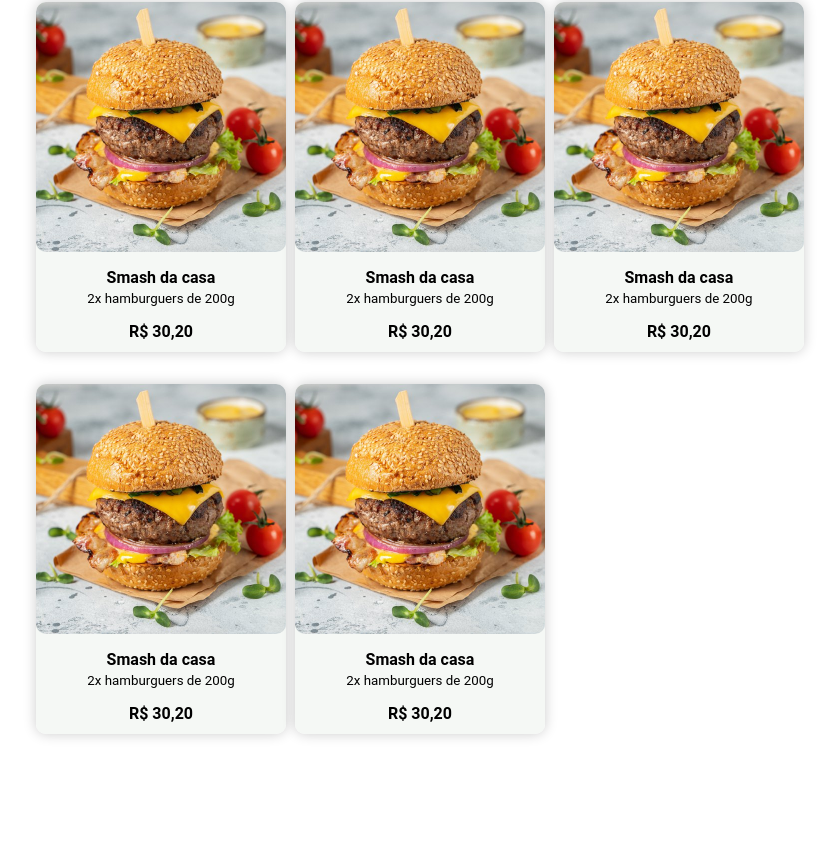
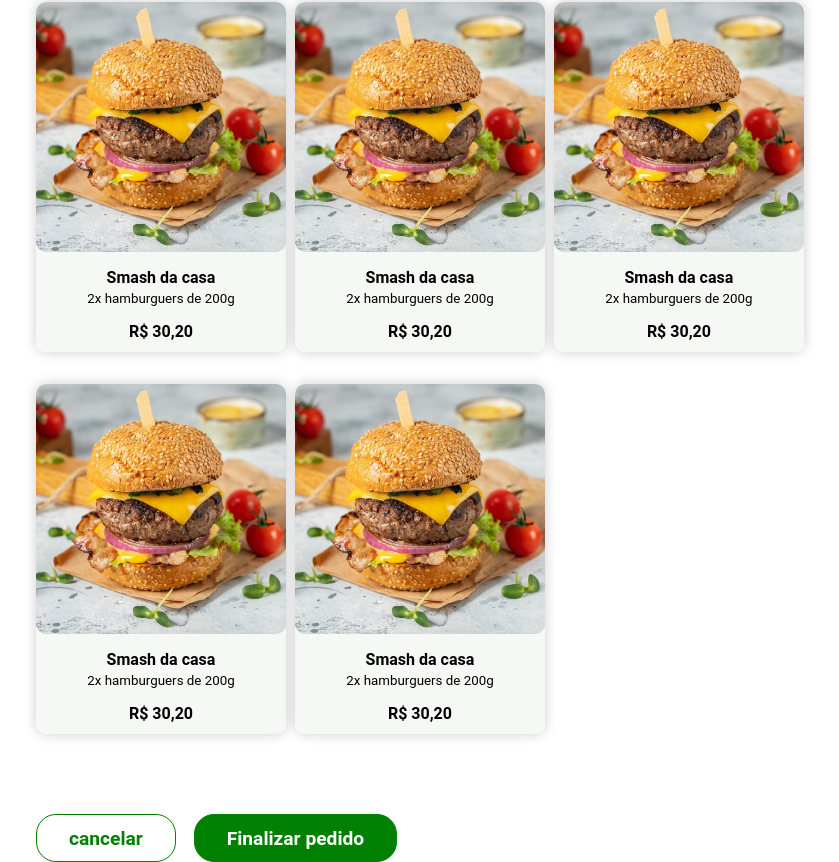
Before and after one commit to orloke/devio-test, a Next.js app: page / in a window 1280 px wide. Shown: the part 1101-1963 px from the top of the page, without its empty margins (156-995 px from the left). Before the commit the page ends 1915 px from the top, so only its background shows below. Built offline with nearby package versions, Linux system fonts and the light colour scheme.

Commit message:
feat: confirm and cancel button

```diff
--- /dev/null
+++ b/src/components/Buttons/index.tsx
@@ -0,0 +1,14 @@
+import { DivButton } from './styles';
+
+interface PropsButton {
+  text: string;
+  variant: string;
+  ml?: number;
+}
+export function Button({ variant, text, ml }: PropsButton) {
+  return (
+    <DivButton variant={variant} ml={ml}>
+      {text}
+    </DivButton>
+  );
+}
--- /dev/null
+++ b/src/components/Buttons/styles.ts
@@ -0,0 +1,26 @@
+import styled from 'styled-components';
+
+interface props {
+  variant: string;
+  ml?: number;
+}
+
+export const DivButton = styled.button<props>`
+  border: 1px solid green;
+  margin-left: ${props => props.ml}%;
+  padding: 0.7rem 2rem;
+  border-radius: 20px;
+  background-color: ${props =>
+    props.variant === 'outline' ? 'white' : 'green'};
+  font-size: 1.2rem;
+  color: ${props => (props.variant === 'outline' ? 'green' : 'white')};
+  font-weight: bold;
+  cursor: pointer;
+  transition: transform 0.2s ease-out;
+  &:hover {
+    background-color: ${props =>
+      props.variant === 'outline' ? 'green' : 'white'};
+    color: ${props => (props.variant === 'outline' ? 'white' : 'green')};
+    transform: scale(1.1);
+  }
+`;
--- a/src/pages/index.tsx
+++ b/src/pages/index.tsx
@@ -10,6 +10,7 @@ import {
 
 import guarana from '../../public/images/guarana.jpg';
 import { ProductCard } from '../components/ProductCard';
+import { Button } from '../components/Buttons';
 
 function Home() {
   return (
@@ -98,6 +99,8 @@ function Home() {
           />
         </DivCards>
       </DivContent>
+      <Button variant="outline" text="cancelar" />
+      <Button variant="fill" text="Finalizar pedido" ml={2} />
     </Container>
   );
 }
```
